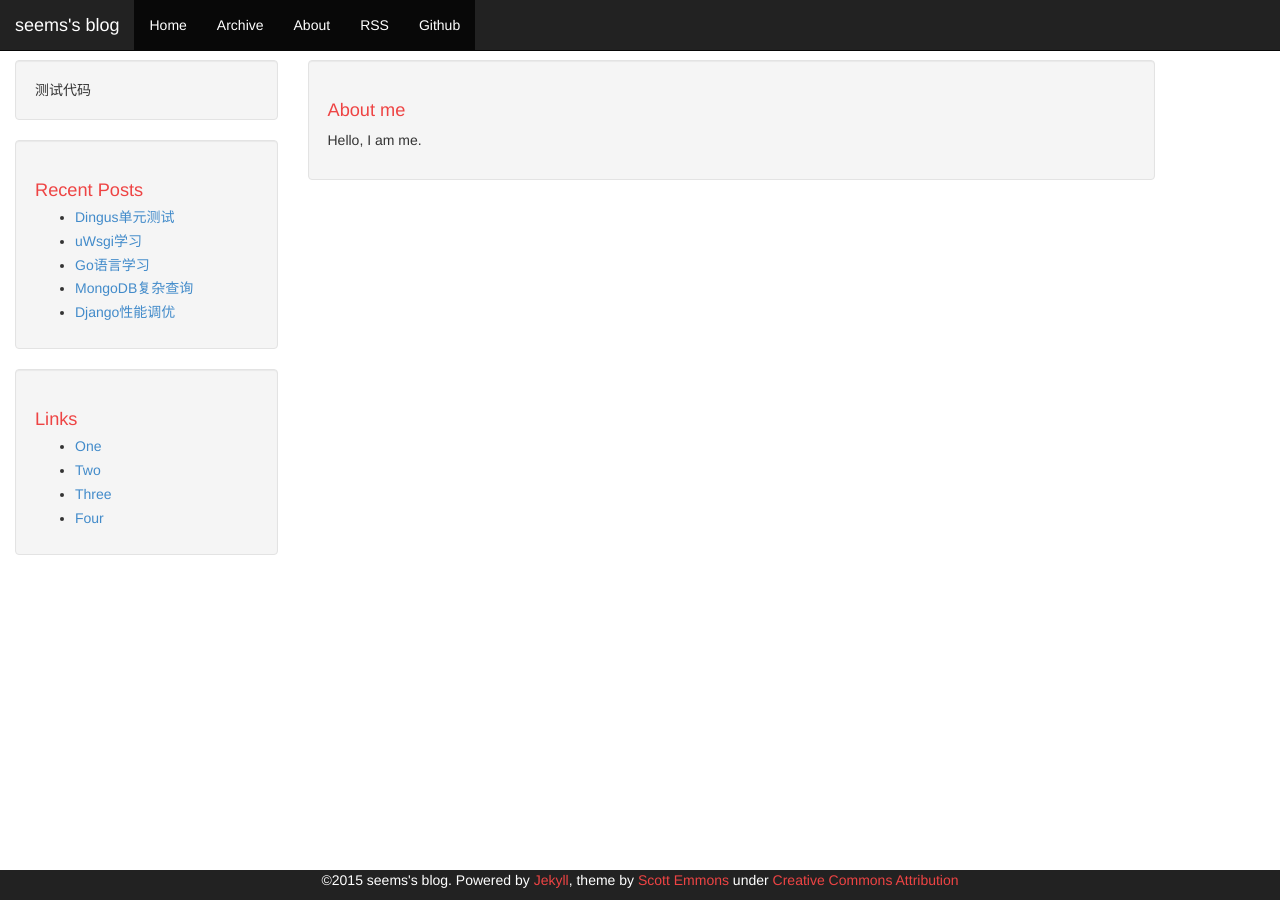
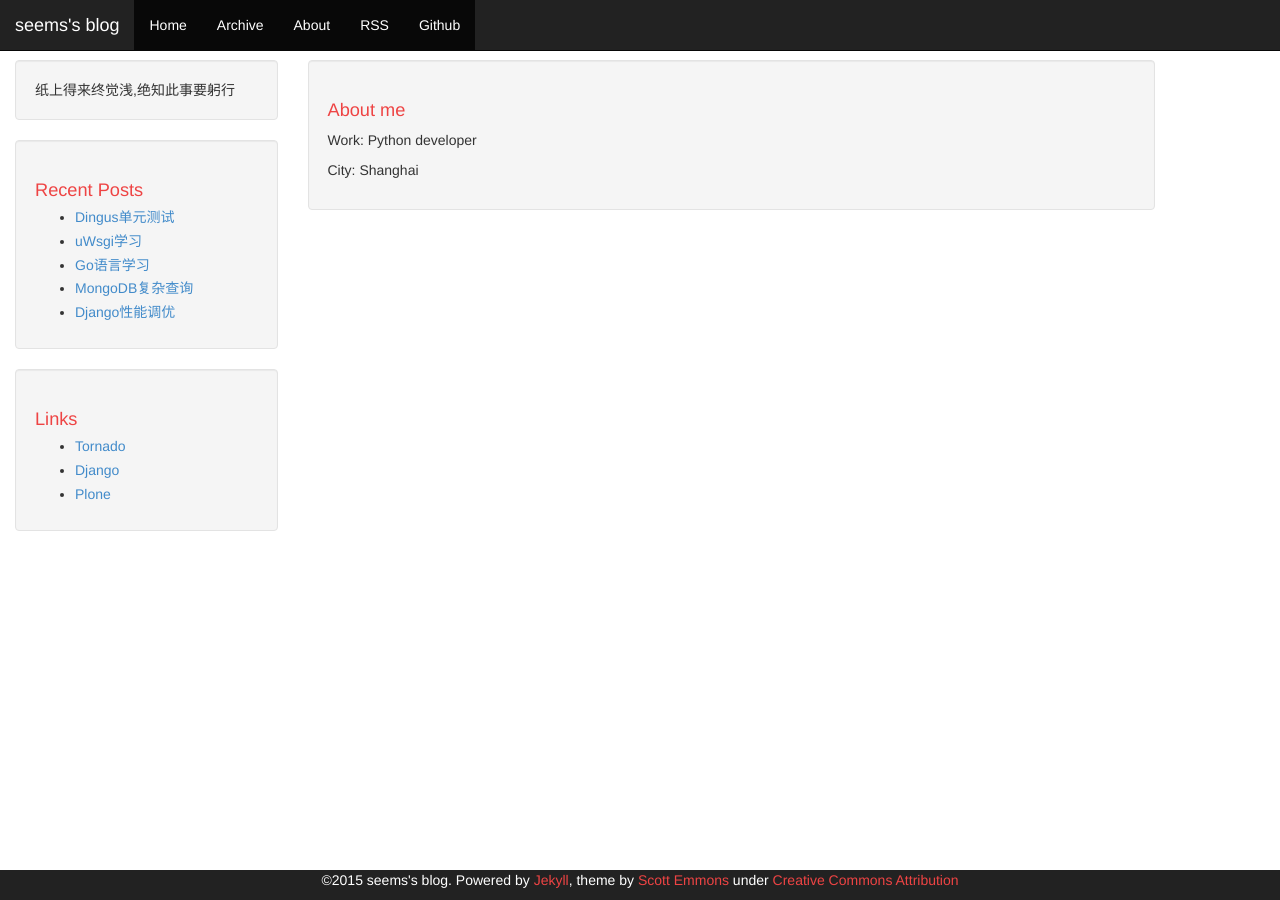
Before and after one commit to Gandalf-Pl/seems, a Jekyll site: the page built from about.html, in a window 1280 px wide. Built offline with Jekyll 4.4.1, drawn with Linux system fonts in a browser that asks for light colours; Markdown is read by kramdown in place of the engine named in the settings.

Commit message:
modify about me

```diff
--- a/_config.yml
+++ b/_config.yml
@@ -1,7 +1,7 @@
 # Jekyll configuration
 
 name: seems's blog
-description: 测试代码
+description: 纸上得来终觉浅,绝知此事要躬行
 
 # url is currently only used only for the RSS feed in feed.xml
 url: http://gandalf-pl.github.io
--- a/_includes/links-list.html
+++ b/_includes/links-list.html
@@ -1,7 +1,6 @@
 <h1>Links</h1>
 <ul>
-  <li><a href="#">One</a></li>
-  <li><a href="#">Two</a></li>
-  <li><a href="#">Three</a></li>
-  <li><a href="#">Four</a></li>
+  <li><a href="http://www.tornadoweb.org">Tornado</a></li>
+  <li><a href="http://www.djangoproject.com">Django</a></li>
+  <li><a href="https://plone.org">Plone</a></li>
 </ul>
--- a/about.html
+++ b/about.html
@@ -4,5 +4,6 @@ layout: default
 
 <div class="well">
     <h1>About me</h1>
-    <p>Hello, I am me.</p>
+    <p>Work: Python developer</p>
+    <p>City: Shanghai</p>
 </div>
```
Also changed, not shown: _posts/2015-01-31-uwsgi.md (+16 -9 lines), README.md.
